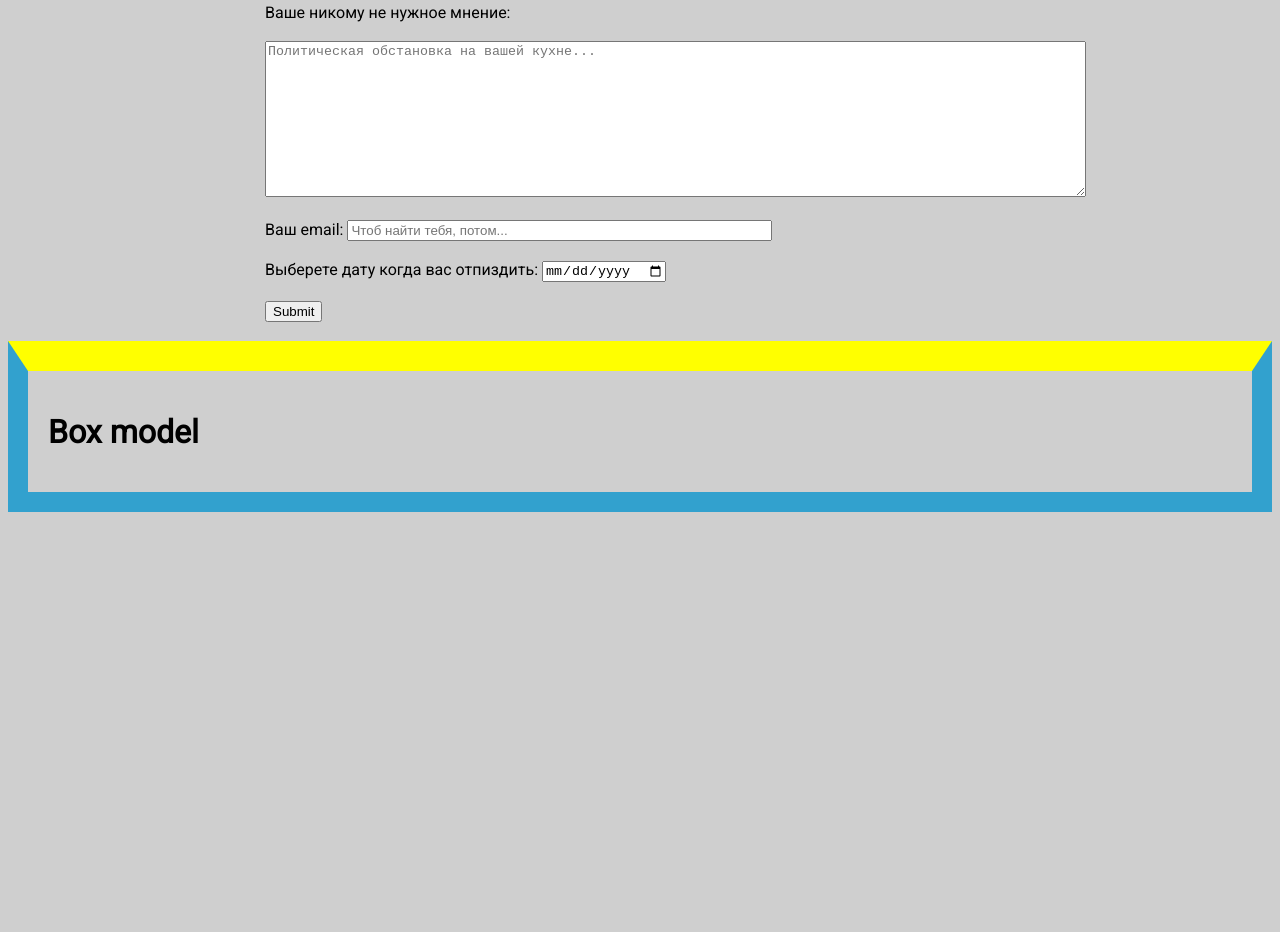
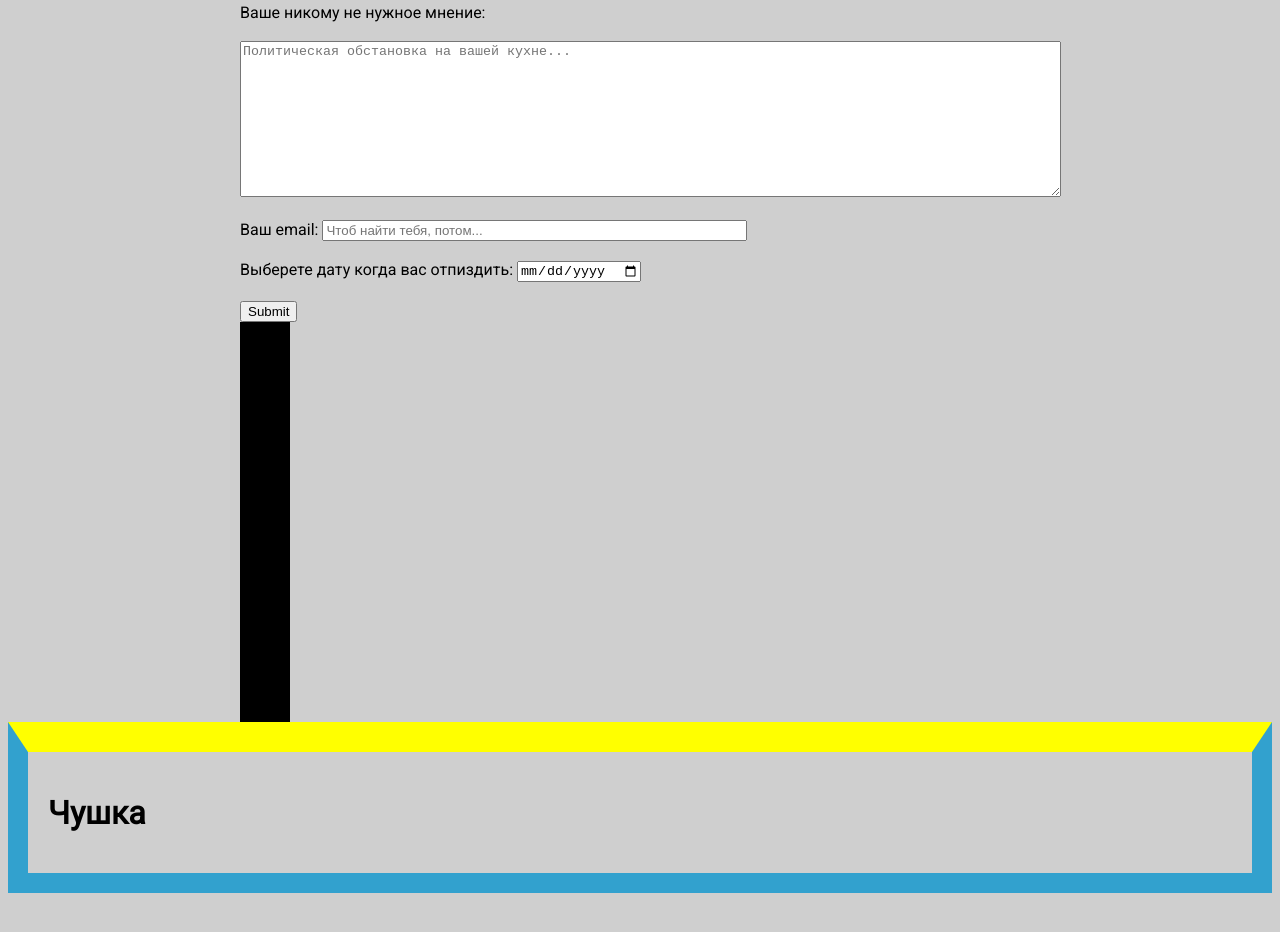
Before and after one commit to DimaGotaro/HTML-CSS, a plain HTML site: page index.html in a window 1280 px wide. Shown: the part 1210-2142 px from the top of the page. After the commit the page ends 2111 px from the top, so only its background shows below. Drawn offline with Linux system fonts and the light colour scheme.

Commit message:
new22box

```diff
--- a/index.html
+++ b/index.html
@@ -88,10 +88,15 @@
             <br>
             <input type="submit">
         </form>
-        <br>
+        <div class="box_model">
+            <div></div>
+            <div></div>
+            <div></div>
+            <div></div>
+        </div>
     </div>
     <div class="ots2">
-        <h1>Box model</h1>
+        <h1>Чушка</h1>
     </div>
 </body>
 </html>
--- a/styles.css
+++ b/styles.css
@@ -8,7 +8,7 @@
 body {
     background-color: #cfcfcf;
     /* цвет фона */
-    color: black;
+    /* color: black; */
     /* цвет букв */
 
     font-size: 16px;
@@ -22,6 +22,8 @@ body {
 
     /* font-family: 'Segoe UI', Tahoma, Geneva, Verdana, sans-serif; */
     /* стиль шрифта */
+
+    /* margin: auto; */
 }
 
 .kenichic {
@@ -79,17 +81,27 @@ body {
 }
 
 .container {
-    max-width: 750px;
+    max-width: 800px;
     /* размер блока */
     margin: auto;
     /* расположение блока */
 }
 
 .ots2 {
-    margin-bottom: 500px;
+    /* margin-bottom: 500px; */
     padding: 20px;
     /* background-color: red; */
     border: 20px solid #32a1ce;
     border-top-width: 30px;
     border-top-color: yellow;
+    /* margin-top: 200px; */
 }
+
+.box_model div {
+    background: black;
+    height: 100px;
+    width: 50px;
+    /* margin-top: 50px; */
+    /* float: left; */
+
+}
```
